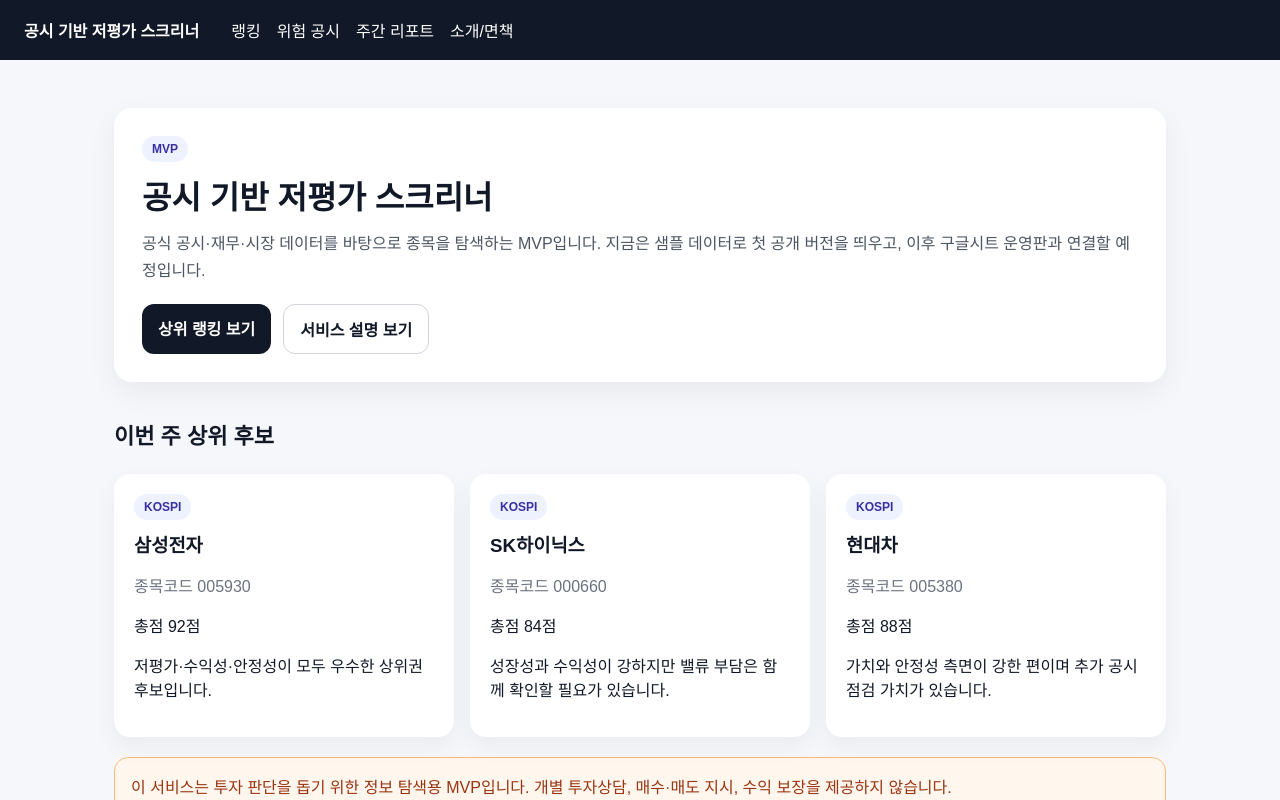
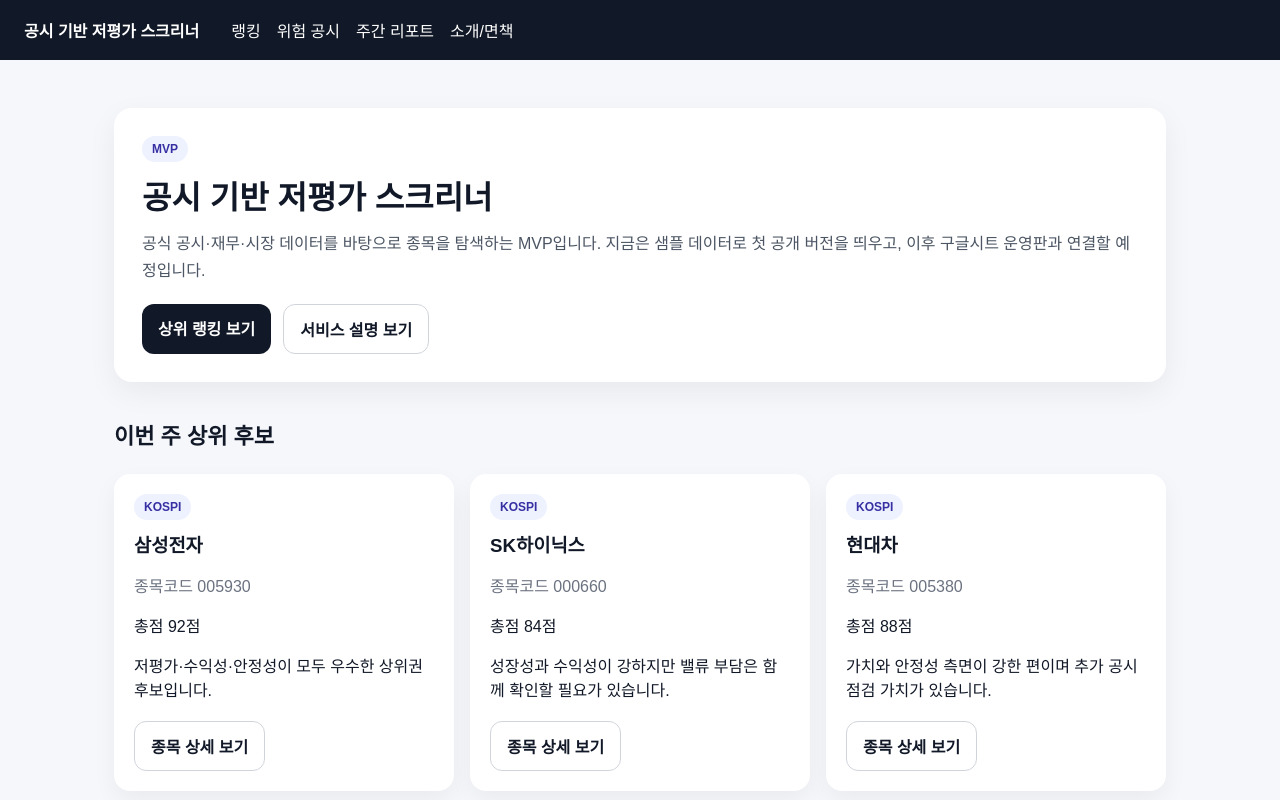
Before and after one commit to DcoyA/screener, a Next.js app: page / in a window 1280 px wide. Shown: the top 800 px of the page. Built offline with nearby package versions, Linux system fonts and the light colour scheme.

Commit message:
Update page.js

```diff
--- a/app/page.js
+++ b/app/page.js
@@ -1,8 +1,9 @@
 import Link from "next/link";
-import { sampleStocks } from "./lib/sampleData";
+import stocks from "./data/stocks.json";
 
 export default function HomePage() {
-  const topStocks = sampleStocks.slice(0, 3);
+  const topStocks = stocks.slice(0, 3);
+
 
   return (
     <>
@@ -29,6 +30,9 @@ export default function HomePage() {
             <p className="muted">종목코드 {stock.code}</p>
             <p>총점 {stock.totalScore}점</p>
             <p>{stock.summary}</p>
+              <div className="buttonRow">
+                <Link href={`/stock/${stock.code}`} className="button secondary">종목 상세 보기</Link>
+              </div>
           </div>
         ))}
       </div>
```
